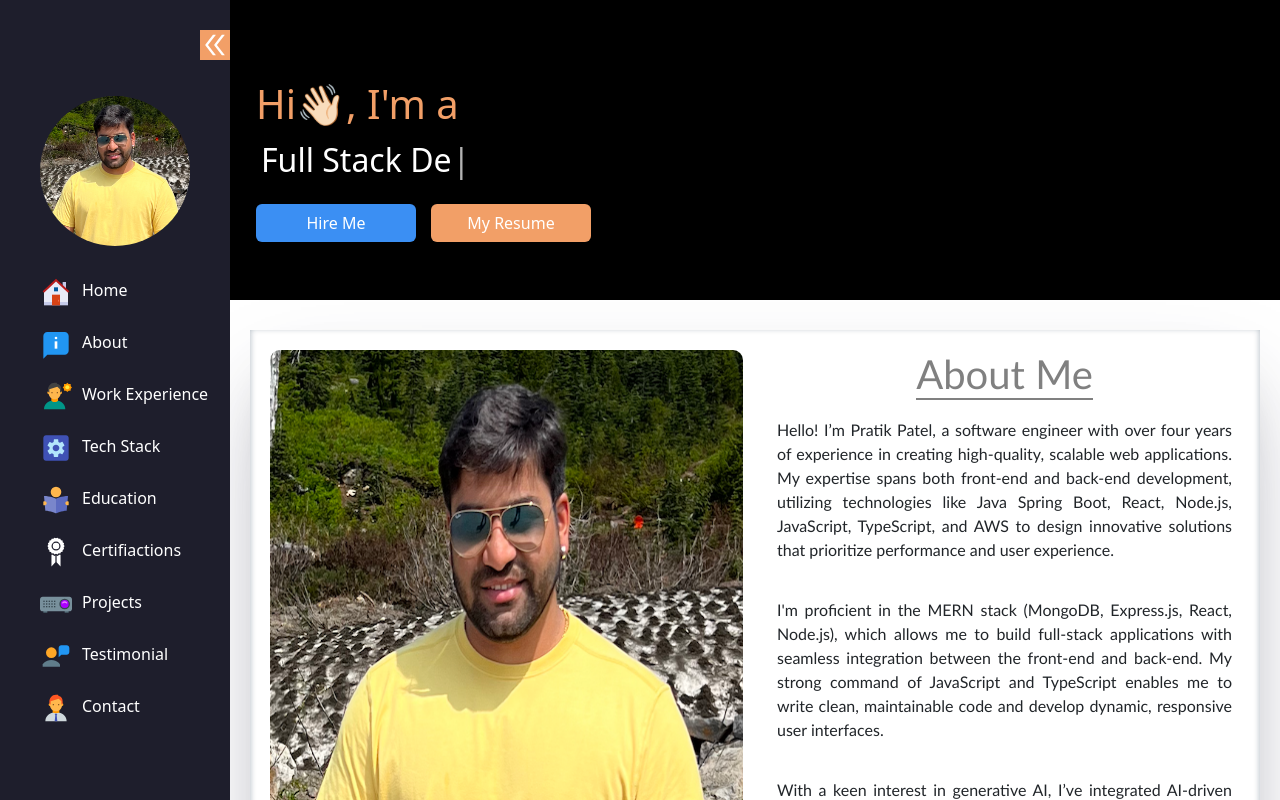
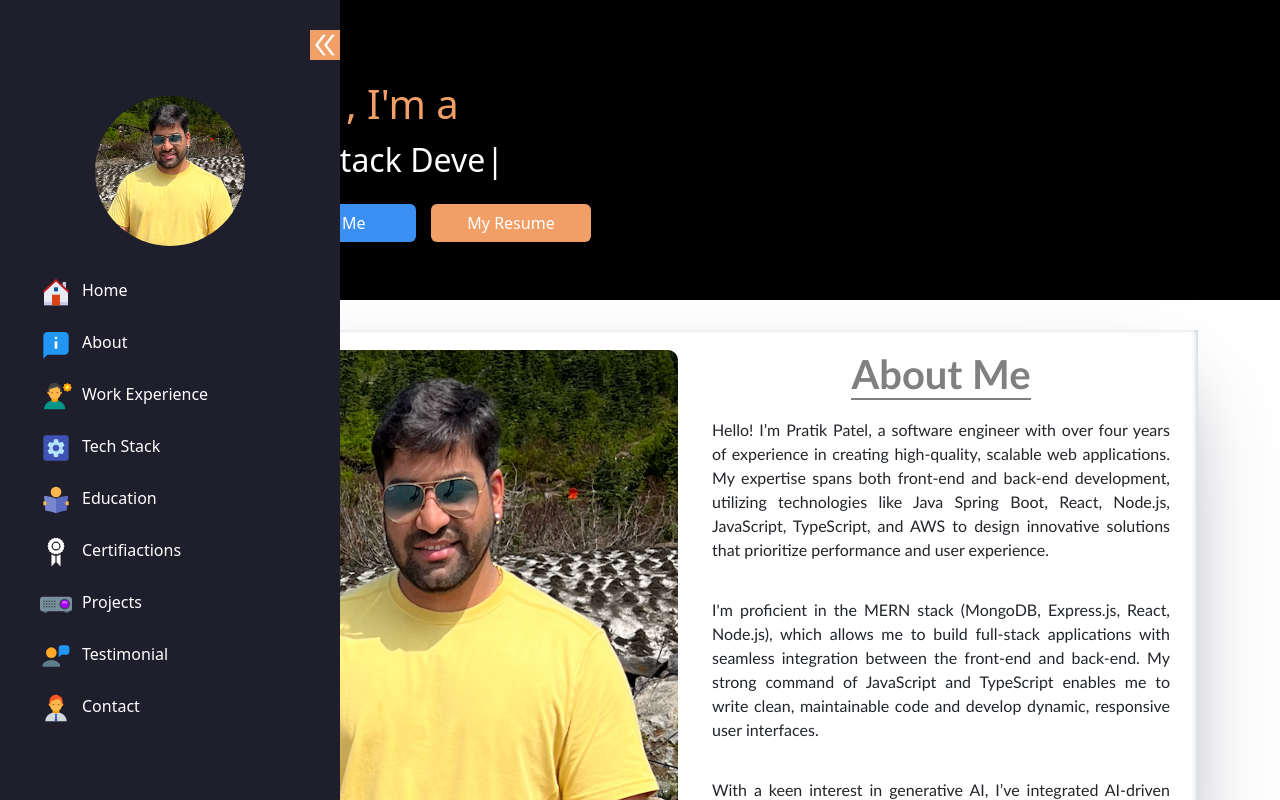
Before and after one commit to PatelPratik39/MERN_Portfolio, a React (Vite) app in the folder client/: page / in a window 1280 px wide. Shown: the top 800 px of the page. Built offline with nearby package versions, Linux system fonts and the light colour scheme.

Commit message:
about component css

```diff
--- a/client/src/App.jsx
+++ b/client/src/App.jsx
@@ -6,7 +6,9 @@ function App() {
     <>
       <div>
         <Layout />
-        <About />
+        <div className="container">
+          <About />
+        </div>
       </div>
     </>
   );
--- a/client/src/components/layout.css
+++ b/client/src/components/layout.css
@@ -11,7 +11,7 @@
 }
 
 .sidebar-toggle{
-    width: 230px;
+    width: 340px;
 }
 
 .sidebar-toggle-icons {
--- a/client/src/pages/About/About.jsx
+++ b/client/src/pages/About/About.jsx
@@ -9,8 +9,10 @@ const About = () => {
           <div className="col-md-6 col-xl-6 col-lg-6 col-xs-12 about-img">
             <img src="./profile.png" alt="Profile_Pic" />
           </div>
-          <div className="col-md-6 about-content">
-            <h1>About Me</h1>
+          <div className="col-md-6 col-xl-6 col-lg-6 col-xs-12 about-content">
+            <h1>
+              <b>About Me</b>
+            </h1>
             <p>
               Hello! I’m Pratik Patel, a software engineer with over four years
               of experience in creating high-quality, scalable web applications.
--- a/client/src/pages/About/about.css
+++ b/client/src/pages/About/about.css
@@ -1,23 +1,21 @@
 .about{
     margin: 30px 0px;
     padding: 20px;
-    margin-right: 20px;
-    margin-left: 250px;
-    /* box-shadow: rgba(0, 0, 0, 0.24) 0px 3px 8px; */
+    margin-left: 100px;
     box-shadow: rgba(50, 50, 93, 0.25) 0px 50px 100px -20px, rgba(0, 0, 0, 0.3) 0px 30px 60px -30px, rgba(10, 37, 64, 0.35) 0px -2px 6px 0px inset;
 }
 .about-img img{
     border-radius: 10px;
     width: 100%;
-    height: 600px;
+    height: 500px;
 }
 .about-content {
     display: flex;
     flex-direction: column;
     align-items: center;
-    height: 600px; /* Set height to match the image */
+    height: 500px; /* Set height to match the image */
     overflow-y: auto; /* Enable vertical scrolling if content exceeds 600px */
-    padding-right: 10px; /* Optional padding to avoid scroll overlap */
+    padding-right: 10px;
 }
 /* .about-content {
     display: flex;
```
